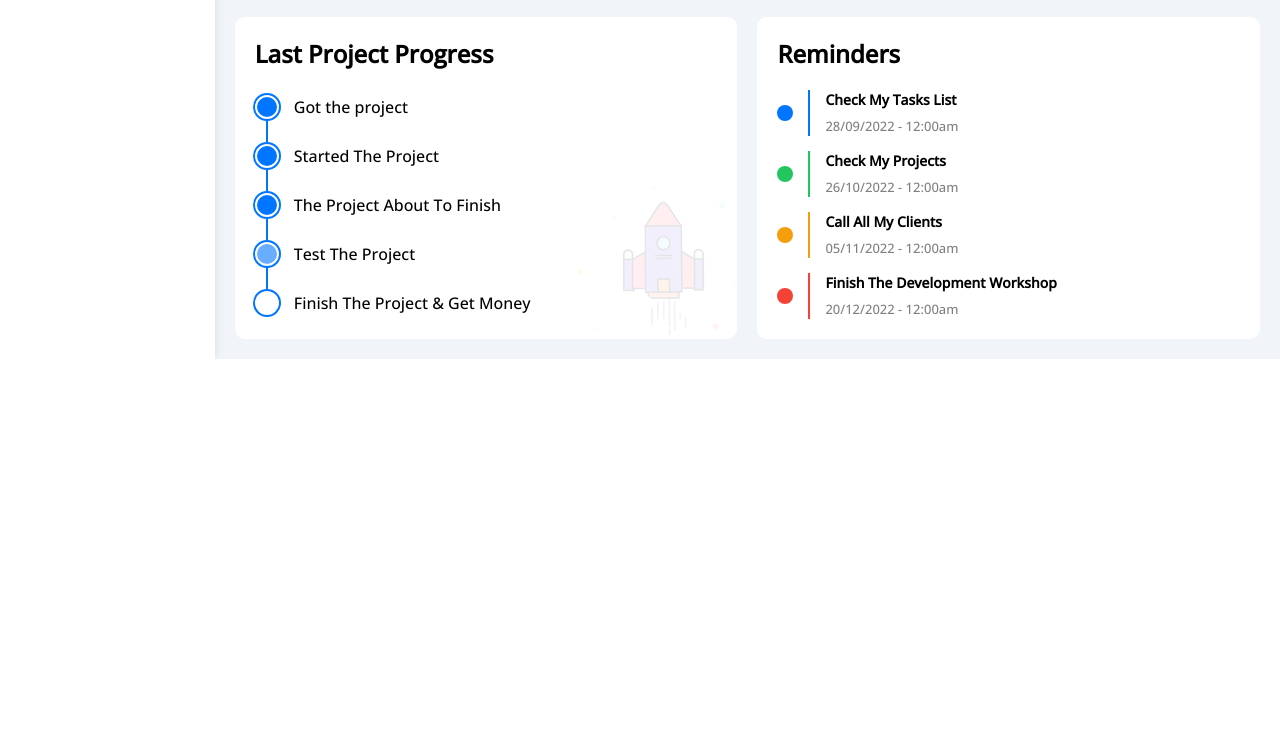
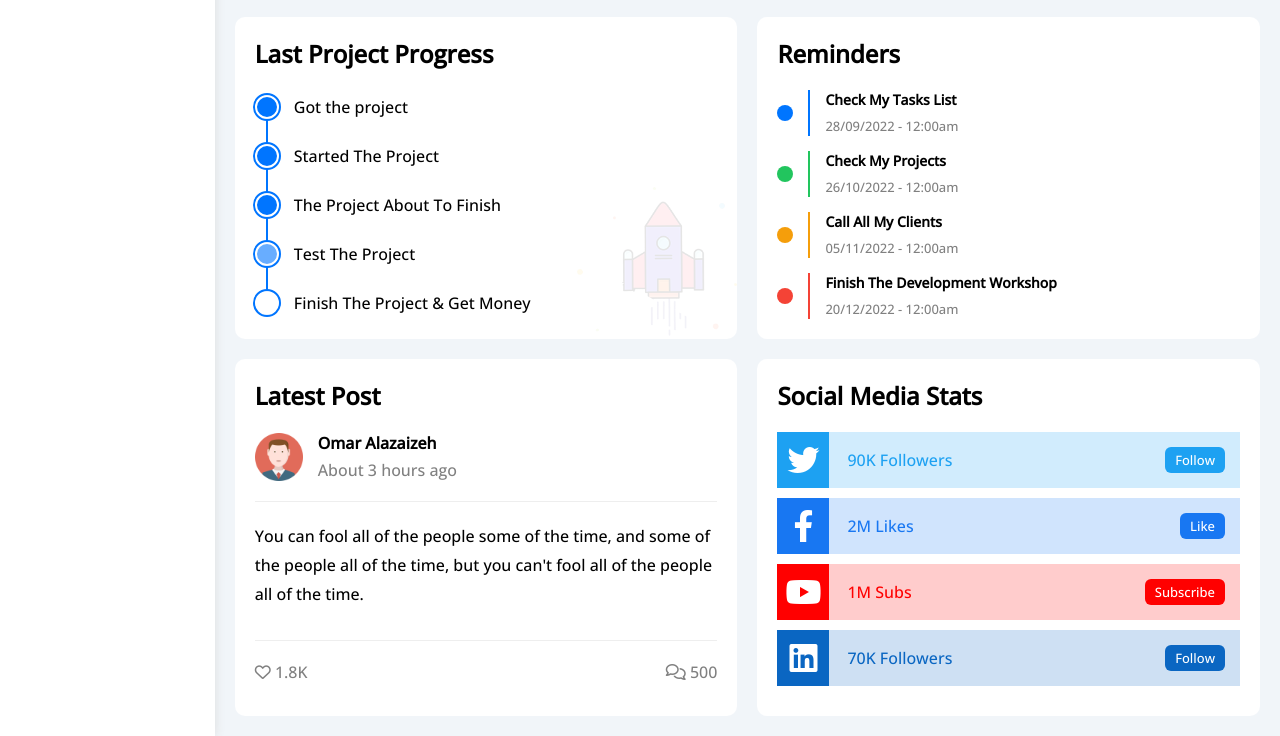
Before and after one commit to OmarAlazaizeh/HTML-and-CSS-template-4, a plain HTML site: page index.html in a window 1280 px wide. Shown: the part 1981-2717 px from the top of the page. Before the commit the page ends 2340 px from the top, so only its background shows below. Drawn offline with nearby package versions, Linux system fonts and the light colour scheme.

Commit message:
committed files

```diff
--- a/css/framework.css
+++ b/css/framework.css
@@ -12,6 +12,7 @@
 .d-flex {
   display: flex;
 }
+
 .align-center {
   align-items: center;
 }
@@ -31,6 +32,12 @@
 
 .d-block {
   display: block;
+}
+
+@media (max-width: 767px) {
+  .direction-column-mobile {
+    flex-direction: column;
+  }
 }
 
 @media (max-width: 767px) {
@@ -88,6 +95,9 @@
 .mt-25 {
   margin-top: 25px;
 }
+.mr-10 {
+  margin-right: 10px;
+}
 .mr-15 {
   margin-right: 15px;
 }
@@ -105,6 +115,9 @@
 }
 .mb-20 {
   margin-bottom: 20px;
+}
+.ml-15 {
+  margin-left: 15px;
 }
 .ml-30 {
   margin-left: 30px;
@@ -180,6 +193,9 @@
 .fs-15 {
   font-size: 15px;
 }
+.fs-16 {
+  font-size: 16px;
+}
 .fs-25 {
   font-size: 25px;
 }
@@ -199,12 +215,15 @@
 }
 /* End Border */
 
-/* Start Width */
+/* Start Width and Height */
 .w-full {
   width: 100%;
 }
 .w-fit {
   width: fit-content;
+}
+.h-full {
+  height: 100%;
 }
 /* End Width */
 
--- a/css/master.css
+++ b/css/master.css
@@ -552,4 +552,97 @@ ul {
 }
 
 /* End Reminders */
+
+/* Start post */
+.post .head .avatar {
+  width: 48px;
+}
+
+.post .post-content {
+  padding: 20px 0;
+  margin: 20px 0;
+  border-top: 1px solid #eee;
+  border-bottom: 1px solid #eee;
+  line-height: 1.8;
+  min-height: 140px;
+}
+
+@media (max-width: 767px) {
+  .post .head > img {
+    margin: 0 0 10px;
+  }
+}
+/* End post */
+
+/* Start social media */
+.social-media .media-row {
+  padding-left: 70px;
+}
+
+.social-media .media-row i {
+  width: 52px;
+  position: absolute;
+  top: 0;
+  left: 0;
+  transition: var(--main-transition);
+  cursor: pointer;
+}
+
+.social-media .media-row:hover i {
+  transform: rotate(6deg);
+}
+
+/* Start Twitter */
+.social-media .twitter {
+  background-color: rgb(29 161 242 / 20%);
+}
+.social-media .twitter > span {
+  color: #1da1f2;
+}
+.social-media .twitter i,
+.social-media .twitter a {
+  background-color: #1da1f2;
+}
+/* End Twitter */
+
+/* Start Facebook */
+.social-media .facebook {
+  background-color: rgb(24 119 242 / 20%);
+}
+.social-media .facebook > span {
+  color: #1877f2;
+}
+.social-media .facebook i,
+.social-media .facebook a {
+  background-color: #1877f2;
+}
+/* End Facebook */
+
+/* Start YouTube */
+.social-media .youtube {
+  background-color: rgb(255 0 0 / 20%);
+}
+.social-media .youtube > span {
+  color: #ff0000;
+}
+.social-media .youtube i,
+.social-media .youtube a {
+  background-color: #ff0000;
+}
+/* End YouTube */
+
+/* Start Linkedin */
+.social-media .linkedin {
+  background-color: rgb(10 102 194 / 20%);
+}
+.social-media .linkedin > span {
+  color: #0a66c2;
+}
+.social-media .linkedin i,
+.social-media .linkedin a {
+  background-color: #0a66c2;
+}
+/* End Linkedin */
+
+/* End social media */
 /* End Content */
--- a/index.html
+++ b/index.html
@@ -6,9 +6,9 @@
     <meta name="viewport" content="width=device-width, initial-scale=1.0" />
     <link rel="icon" type="image/png" sizes="32x32" href="imgs/avatar.png" />
     <title>Dashboard</title>
+    <link rel="stylesheet" href="css/all.min.css" />
     <link rel="stylesheet" href="css/framework.css" />
     <link rel="stylesheet" href="css/master.css" />
-    <link rel="stylesheet" href="css/all.min.css" />
     <link rel="preconnect" href="https://fonts.googleapis.com" />
     <link rel="preconnect" href="https://fonts.gstatic.com" crossorigin />
     <link
@@ -485,6 +485,72 @@
             </ul>
           </div>
           <!-- End reminders -->
+          <!-- Start post -->
+          <div class="post p-20 bg-white rad-10">
+            <h2 class="mt-0 mb-20">Latest Post</h2>
+            <div
+              class="head d-flex align-center direction-column-mobile txt-c-mobile"
+            >
+              <img
+                class="mr-15 avatar"
+                src="imgs/avatar.png"
+                alt="Avatar Image"
+              />
+              <div class="info">
+                <h3 class="mt-0 mb-5 fs-16">Omar Alazaizeh</h3>
+                <span class="c-gray">About 3 hours ago</span>
+              </div>
+            </div>
+            <p class="post-content txt-c-mobile">
+              You can fool all of the people some of the time, and some of the
+              people all of the time, but you can't fool all of the people all
+              of the time.
+            </p>
+            <div class="stats between-flex c-gray">
+              <div class="div">
+                <i class="fa-regular fa-heart"></i>
+                1.8K
+              </div>
+              <div>
+                <i class="fa-regular fa-comments"></i>
+                500
+              </div>
+            </div>
+          </div>
+          <!-- End post -->
+          <!-- Start social media -->
+          <div class="social-media p-20 bg-white rad-10">
+            <h2 class="mt-0 mb-20">Social Media Stats</h2>
+            <div class="media-row twitter between-flex p-15 mb-10 p-relative">
+              <i
+                class="fa-brands fa-twitter fa-2x c-white h-full center-flex"
+              ></i>
+              <span>90K Followers</span>
+              <a href="#" class="fs-13 c-white btn-shape">Follow</a>
+            </div>
+            <div class="media-row facebook between-flex p-15 mb-10 p-relative">
+              <i
+                class="fa-brands fa-facebook-f fa-2x c-white h-full center-flex"
+              ></i>
+              <span>2M Likes</span>
+              <a href="#" class="fs-13 c-white btn-shape">Like</a>
+            </div>
+            <div class="media-row youtube between-flex p-15 mb-10 p-relative">
+              <i
+                class="fa-brands fa-youtube fa-2x c-white h-full center-flex"
+              ></i>
+              <span>1M Subs</span>
+              <a href="#" class="fs-13 c-white btn-shape">Subscribe</a>
+            </div>
+            <div class="media-row linkedin between-flex p-15 mb-10 p-relative">
+              <i
+                class="fa-brands fa-linkedin fa-2x c-white h-full center-flex"
+              ></i>
+              <span>70K Followers</span>
+              <a href="#" class="fs-13 c-white btn-shape">Follow</a>
+            </div>
+          </div>
+          <!-- End social media -->
         </div>
       </div>
     </div>
```
